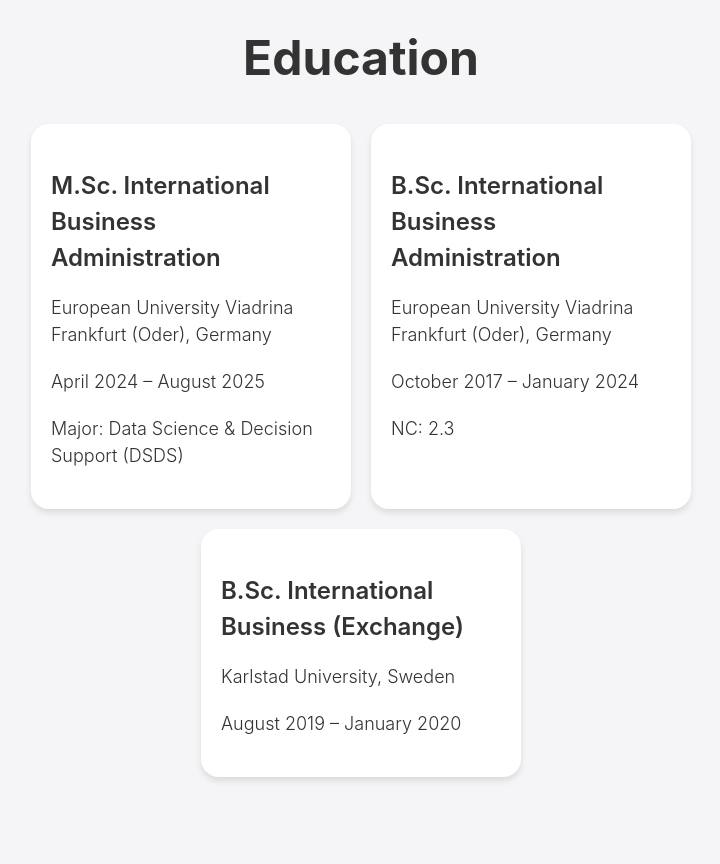
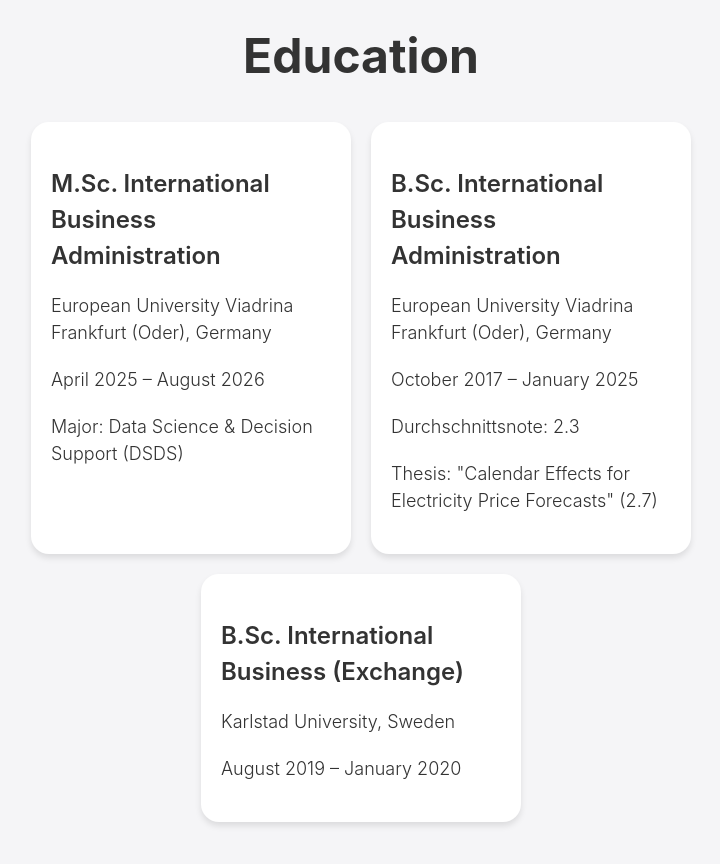
Before and after one commit to Erwin01611/Erwin01611.github.io, a plain HTML site: page index.html in a window 1280 px wide. Shown: the part 1920-2784 px from the top of the page, without its empty margins (279-999 px from the left). Drawn offline with Linux system fonts and the light colour scheme.

Commit message:
Add files via upload

```diff
--- /dev/null
+++ b/education.json
@@ -0,0 +1,22 @@
+[
+  {
+    "degree": "M.Sc. International Business Administration",
+    "institution": "European University Viadrina Frankfurt (Oder), Germany",
+    "period": "April 2025 – August 2026",
+    "details": "Major: Data Science & Decision Support (DSDS)"
+  },
+  {
+    "degree": "B.Sc. International Business Administration",
+    "institution": "European University Viadrina Frankfurt (Oder), Germany",
+    "period": "October 2017 – January 2025",
+    "details": "Durchschnittsnote: 2.3",
+    "thesis": "Calendar Effects for Electricity Price Forecasts",
+    "thesisGrade": "2.7"
+  },
+  {
+    "degree": "B.Sc. International Business (Exchange)",
+    "institution": "Karlstad University, Sweden",
+    "period": "August 2019 – January 2020",
+    "details": ""
+  }
+]
--- a/index.html
+++ b/index.html
@@ -1,10 +1,10 @@
 <!DOCTYPE html>
 <html lang="en">
   <head>
-    <meta charset="UTF-8">
-    <meta name="viewport" content="width=device-width, initial-scale=1.0">
+    <meta charset="UTF-8" />
+    <meta name="viewport" content="width=device-width, initial-scale=1.0" />
     <title>Farrukh Mirzaev - Portfolio</title>
-    <link rel="stylesheet" href="css/styles.css">
+    <link rel="stylesheet" href="css/styles.css" />
   </head>
   <body>
     <nav class="nav">
@@ -21,7 +21,10 @@
     <div class="section" id="home">
       <div class="content">
         <h1>Farrukh Mirzaev</h1>
-            <p>Data Science Student | Big Data | Machine Learning | Artificial Intelligence </p>
+        <p>
+          Data Science Student | Big Data | Machine Learning | Artificial
+          Intelligence
+        </p>
         <a href="#about" class="btn">Learn More</a>
       </div>
     </div>
@@ -29,9 +32,27 @@
     <div class="section" id="about">
       <div class="content">
         <h2>About Me</h2>
-            <p>Highly motivated Data Science student with a solid academic background from Europa-Universität Viadrina Frankfurt (Oder) in International Business Administration and Data Science & Decision Support. Demonstrated expertise in deriving actionable insights from intricate datasets using statistical and machine learning methods. Proven track record in sentiment analysis, visualization, client risk prediction, and database optimization.</p>
-            <p>Adept at collaborating with cross-functional teams and ensuring effective stakeholder communication. Completed an enriching Erasmus exchange at Karlstad University, deepening my knowledge of financial markets, risk, and macroeconomics. I advanced my skills in Machine Learning and Neural Networks in the realm of Finance.</p>
-            <p>Currently developing AI agents with OpenAI and Claude API for automating various tasks in business processes using AutoGen framework.</p>
+        <p>
+          Highly motivated Data Science student with a solid academic background
+          from Europa-Universität Viadrina Frankfurt (Oder) in International
+          Business Administration and Data Science & Decision Support.
+          Demonstrated expertise in deriving actionable insights from intricate
+          datasets using statistical and machine learning methods. Proven track
+          record in sentiment analysis, visualization, client risk prediction,
+          and database optimization.
+        </p>
+        <p>
+          Adept at collaborating with cross-functional teams and ensuring
+          effective stakeholder communication. Completed an enriching Erasmus
+          exchange at Karlstad University, deepening my knowledge of financial
+          markets, risk, and macroeconomics. I advanced my skills in Machine
+          Learning and Neural Networks in the realm of Finance.
+        </p>
+        <p>
+          Currently developing AI agents with OpenAI and Claude API for
+          automating various tasks in business processes using AutoGen
+          framework.
+        </p>
       </div>
     </div>
 
@@ -52,7 +73,10 @@
         </div>
         <div class="languages">
           <h3>Languages</h3>
-                <p>Uzbek (native), Russian (Native Bilingual), English (C1+), German (B2), Spanish (A1)</p>
+          <p>
+            Uzbek (native), Russian (Native Bilingual), English (C1+), German
+            (B2), Spanish (A1)
+          </p>
         </div>
       </div>
     </div>
@@ -73,7 +97,12 @@
         <a href="mailto:euv171124@europa-uni.de" class="btn">Contact Me</a>
         <p>Phone: +491625799029</p>
         <p>Location: Frankfurt (Oder), Germany</p>
-            <a href="https://linkedin.com/in/farrukhmirzaev/" target="_blank" class="btn">LinkedIn Profile</a>
+        <a
+          href="https://linkedin.com/in/farrukhmirzaev/"
+          target="_blank"
+          class="btn"
+          >LinkedIn Profile</a
+        >
       </div>
     </div>
 
--- a/js/main.js
+++ b/js/main.js
@@ -1,4 +1,4 @@
-document.addEventListener('DOMContentLoaded', () => {
+document.addEventListener("DOMContentLoaded", () => {
   loadProjects();
   loadEducation();
   loadSkills();
@@ -7,83 +7,85 @@ document.addEventListener('DOMContentLoaded', () => {
 
 async function loadProjects() {
   try {
-    const response = await fetch('projects.json');
+    const response = await fetch("projects.json");
     const projects = await response.json();
-    const projectList = document.querySelector('.project-list');
-    projectList.innerHTML = projects.map(project => `
+    const projectList = document.querySelector(".project-list");
+    projectList.innerHTML = projects
+      .map(
+        (project) => `
       <div class="project-item">
         <h3>${project.title}</h3>
         <p>${project.description}</p>
       </div>
-    `).join('');
+    `
+      )
+      .join("");
   } catch (error) {
-    console.error('Error loading projects:', error);
+    console.error("Error loading projects:", error);
   }
 }
 
-function loadEducation() {
-  const education = [
-    {
-      degree: 'M.Sc. International Business Administration',
-      institution: 'European University Viadrina Frankfurt (Oder), Germany',
-      period: 'April 2024 – August 2025',
-      details: 'Major: Data Science & Decision Support (DSDS)'
-    },
-    {
-      degree: 'B.Sc. International Business Administration',
-      institution: 'European University Viadrina Frankfurt (Oder), Germany',
-      period: 'October 2017 – January 2024',
-      details: 'NC: 2.3'
-    },
-    {
-      degree: 'B.Sc. International Business (Exchange)',
-      institution: 'Karlstad University, Sweden',
-      period: 'August 2019 – January 2020',
-      details: ''
-    }
-  ];
-
-  const educationList = document.querySelector('.education-list');
-  educationList.innerHTML = education.map(edu => `
-    <div class="education-item">
-      <h3>${edu.degree}</h3>
-      <p>${edu.institution}</p>
-      <p>${edu.period}</p>
-      ${edu.details ? `<p>${edu.details}</p>` : ''}
-    </div>
-  `).join('');
+async function loadEducation() {
+  try {
+    const response = await fetch("education.json");
+    const education = await response.json();
+    const educationList = document.querySelector(".education-list");
+    educationList.innerHTML = education
+      .map(
+        (edu) => `
+      <div class="education-item">
+        <h3>${edu.degree}</h3>
+        <p>${edu.institution}</p>
+        <p>${edu.period}</p>
+        ${edu.details ? `<p>${edu.details}</p>` : ""}
+        ${
+          edu.thesis
+            ? `<p>Thesis: "${edu.thesis}" (${edu.thesisGrade})</p>`
+            : ""
+        }
+      </div>
+    `
+      )
+      .join("");
+  } catch (error) {
+    console.error("Error loading education:", error);
+  }
 }
 
 function loadSkills() {
   const skills = [
-    'Data Analysis & Visualization',
-    'Machine Learning',
-    'SQL & Database Optimization',
-    'Python & R Programming',
-    'Power BI, Looker, Tableau',
-    'Excel/PowerPoint/Word'
+    "Data Analysis & Visualization",
+    "Machine Learning",
+    "SQL & Database Optimization",
+    "Python & R Programming",
+    "Power BI, Looker, Tableau",
+    "Excel/PowerPoint/Word",
   ];
-
-  const skillList = document.querySelector('.skill-list');
-  skillList.innerHTML = skills.map(skill => `
+  const skillList = document.querySelector(".skill-list");
+  skillList.innerHTML = skills
+    .map(
+      (skill) => `
     <div class="skill-item">${skill}</div>
-  `).join('');
+  `
+    )
+    .join("");
 }
 
 function setWelcomeMessage() {
-  const welcomeMessage = localStorage.getItem('welcomeMessage') || "Welcome to my portfolio!";
-  const homeSection = document.querySelector('#home .content');
-  const welcomeParagraph = document.createElement('p');
+  const welcomeMessage =
+    localStorage.getItem("welcomeMessage") || "Welcome to my portfolio!";
+  const homeSection = document.querySelector("#home .content");
+  const welcomeParagraph = document.createElement("p");
   welcomeParagraph.textContent = welcomeMessage;
-  homeSection.insertBefore(welcomeParagraph, homeSection.querySelector('a'));
+  homeSection.insertBefore(welcomeParagraph, homeSection.querySelector("a"));
 }
 
 // Smooth scrolling for navigation links
-document.querySelectorAll('a[href^="#"]').forEach(anchor => {
-  anchor.addEventListener('click', function (e) {
+document.querySelectorAll('a[href^="#"]').forEach((anchor) => {
+  anchor.addEventListener("click", function (e) {
     e.preventDefault();
-    document.querySelector(this.getAttribute('href')).scrollIntoView({
-      behavior: 'smooth'
+    document.querySelector(this.getAttribute("href")).scrollIntoView({
+      behavior: "smooth",
     });
   });
 });
```
Lines whose indentation alone changed are shown as unchanged.
